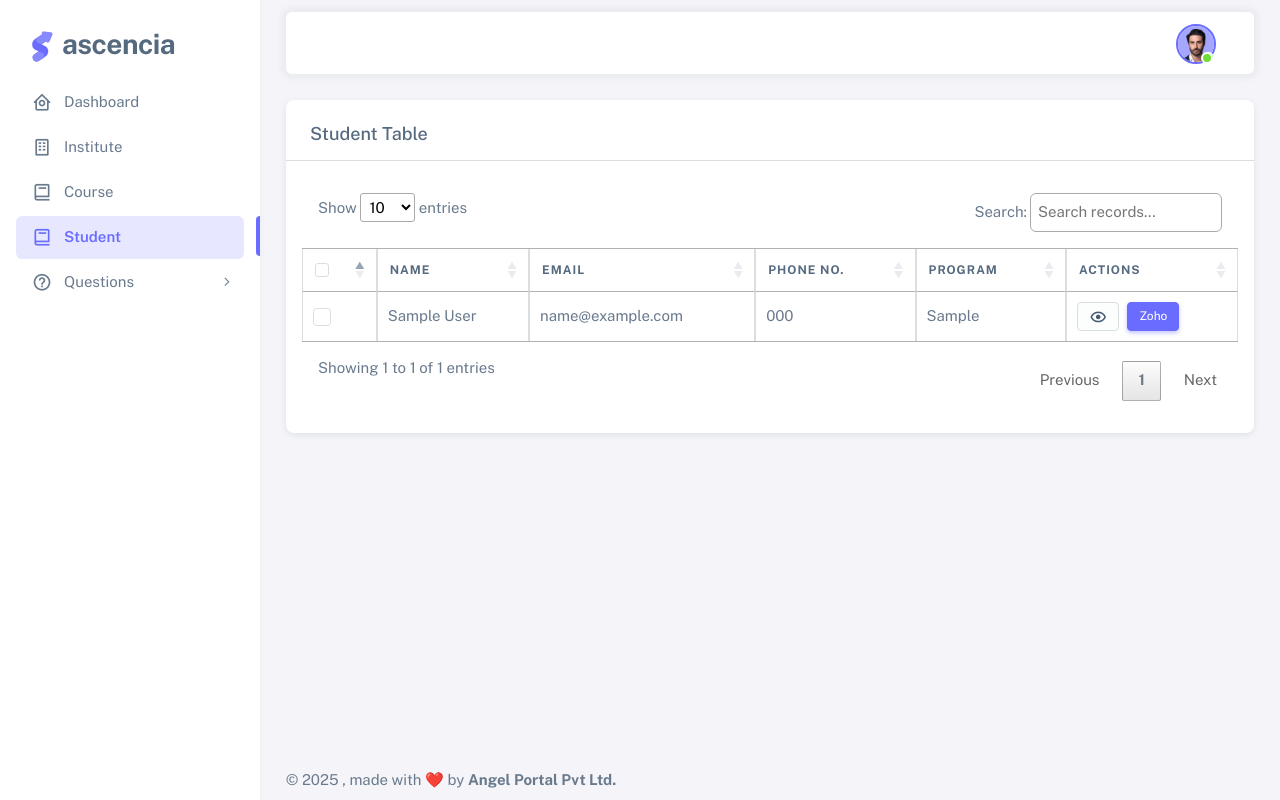
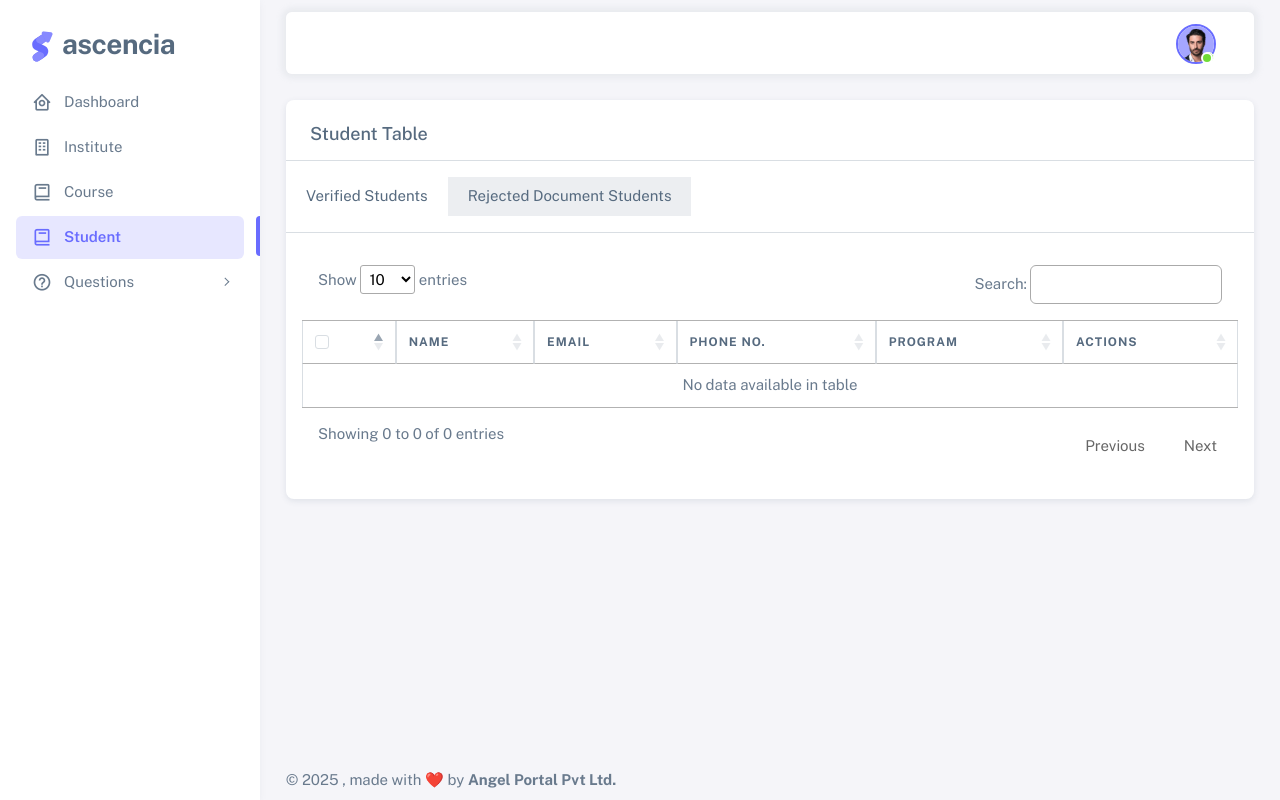
Before and after one commit to AngelPortalDev/ascencia_interviews, a Django app: page /adminpanel/students/ in a window 1280 px wide. Run offline with Django 4.2, Linux system fonts and the light colour scheme; a user stored in the database is signed in; tables that the repository leaves empty hold one stand-in row (values such as "Sample post"); some libraries are stand-ins or nearby versions.

Commit message:
add Verified Student and Reject Student in student listing page

```diff
--- a/adminpanel/templates/student/student.html
+++ b/adminpanel/templates/student/student.html
@@ -5,7 +5,6 @@
   <div class="content-wrapper">
     <!-- Content -->
     <div class="container-xxl flex-grow-1 container-p-y">
-      <!-- DataTable with Buttons -->
       <div class="card">
         <div class="card-datatable text-nowrap">
           <div id="DataTables_Table_0_wrapper" class="dt-container dt-bootstrap5 dt-empty-footer">
@@ -17,43 +16,28 @@
               </div>
               <div class="d-md-flex justify-content-between align-items-center dt-layout-end col-md-auto ms-auto mt-0">
                 <div class="dt-buttons btn-group flex-wrap mb-0">
-                  <!-- <div class="btn-group">
-                    <button class="btn buttons-collection btn-label-primary dropdown-toggle me-4" tabindex="0"
-                      aria-controls="DataTables_Table_0" type="button" aria-haspopup="dialog" aria-expanded="false"
-                      fdprocessedid="7lkvq5">
-                      <span><span class="d-flex align-items-center gap-2"><i class="icon-base bx bx-export me-sm-1"></i>
-                          <span class="d-none d-sm-inline-block">Export</span></span></span>
-                    </button>
-                  </div> -->
-                  <!-- <a href="{% url 'institute_add' %}" class="btn create-new btn-primary" tabindex="0" aria-controls="DataTables_Table_0" type="button"
-                    fdprocessedid="gbgsua">
-                    <span><span class="d-flex align-items-center gap-2"><i class="icon-base bx bx-plus icon-sm"></i>
-                        <span class="d-none d-sm-inline-block">Add Institute</span></span></span>
-                    </a> -->
                 </div>
               </div>
             </div>
             <hr>
             <div class="row m-3 my-0 justify-content-between">
               <div class="d-md-flex justify-content-between align-items-center dt-layout-start col-md-auto me-auto mt-0">
-                <!-- <div class="dt-length">
-                  <label for="dt-length-0">Show<select name="DataTables_Table_0_length" aria-controls="DataTables_Table_0"
-                      class="form-select" id="dt-length-0" fdprocessedid="trywsk">
-                      <option value="10">10</option>
-                      <option value="25">25</option>
-                      <option value="50">50</option>
-                      <option value="100">100</option>
-                    </select>entries</label>
-                </div> -->
               </div>
               <div class="d-md-flex justify-content-between align-items-center dt-layout-end col-md-auto ms-auto mt-0">
-                <!-- <div class="dt-search mt-0 mt-md-6">
-                  <label for="dt-search-0">Search:</label><input type="search" class="form-control ms-4" id="dt-search-0"
-                    placeholder="" aria-controls="DataTables_Table_0" />
-                </div> -->
               </div>
             </div>
-            <div class="justify-content-between dt-layout-table p-3">
+            <div>
+              <ul class="nav nav-tabs mb-3" id="studentTabs" role="tablist">
+                <li class="nav-item" role="presentation">
+                    <button class="nav-link active" id="verified-tab" data-bs-toggle="tab" data-bs-target="#verified" type="button" role="tab" aria-controls="verified" aria-selected="true">Verified Students</button>
+                </li>
+                <li class="nav-item" role="presentation">
+                    <button class="nav-link" id="rejected-tab" data-bs-toggle="tab" data-bs-target="#rejected" type="button" role="tab" aria-controls="rejected" aria-selected="false">Rejected Document Students</button>
+                </li>
+              </ul>
+              <hr>
+            </div>
+            <!-- <div class="justify-content-between dt-layout-table p-3">
               <div class="d-md-flex justify-content-between align-items-center col-12 dt-layout-full col-md">
                 <table class="table table-bordered table-responsive dataTable dtr-column"
                   id="DataTables_Table_0" aria-describedby="DataTables_Table_0_info" style="width: 100%">
@@ -63,10 +47,6 @@
                           <span class="dt-column-title"></span><span class="dt-column-order"></span><input
                             class="form-check-input" type="checkbox" aria-label="Select all rows" />
                         </th>
-                        <!-- <th data-dt-column="4" rowspan="1" colspan="1" class="dt-orderable-asc dt-orderable-desc"
-                          aria-label="Email: Activate to sort" tabindex="0">
-                          <span class="dt-column-title" role="button">Student Id</span><span class="dt-column-order"></span>
-                        </th> -->
                         <th data-dt-column="3" rowspan="1" colspan="1" class="dt-orderable-asc dt-orderable-desc"
                           aria-label="Name: Activate to sort" tabindex="0">
                           <span class="dt-column-title" role="button">Name</span><span class="dt-column-order"></span>
@@ -95,7 +75,6 @@
                           <td class="dt-select">
                             <input aria-label="Select row" class="form-check-input" type="checkbox" />
                           </td>
-                          <!-- <td>{{student.id}}</td> -->
                           <td>{{ student.first_name }} {{ student.last_name }}</td>
                           <td>{{student.email}}</td>
                           <td>{{student.phone}}</td>
@@ -117,81 +96,37 @@
                   <tfoot></tfoot>
                 </table>
               </div>
+            </div> -->
+
+            <div class="tab-content p-3" id="studentTabsContent">
+                <!-- Verified Students -->
+                <div class="tab-pane fade show active" id="verified" role="tabpanel">
+                    {% include 'student/student_table.html' with students=verified_students tab_id="verified_students_table" %}
+                </div>
+
+                <!-- Rejected Students -->
+                <div class="tab-pane fade" id="rejected" role="tabpanel">
+                  {% include 'student/student_table.html' with students=rejected_students tab_id="rejected_students_table" %}
+                </div>
+
             </div>
+
             <div class="row mx-3 justify-content-between">
               <div class="d-md-flex justify-content-between align-items-center dt-layout-start col-md-auto me-auto mt-0">
-                <!-- <div class="dt-info" aria-live="polite" id="DataTables_Table_0_info" role="status">
-                  Showing 1 to 10 of 100 entries
-                </div> -->
               </div>
-              <!-- <div class="d-md-flex justify-content-between align-items-center dt-layout-end col-md-auto ms-auto mt-0">
-                <div class="dt-paging">
-                  <nav aria-label="pagination">
-                    <ul class="pagination">
-                      <li class="dt-paging-button page-item disabled">
-                        <button class="page-link previous" role="link" type="button" aria-controls="DataTables_Table_0"
-                          aria-disabled="true" aria-label="Previous" data-dt-idx="previous" tabindex="-1">
-                          <i class="icon-base bx bx-chevron-left scaleX-n1-rtl icon-sm"></i>
-                        </button>
-                      </li>
-                      <li class="dt-paging-button page-item active">
-                        <button class="page-link" role="link" type="button" aria-controls="DataTables_Table_0"
-                          aria-current="page" data-dt-idx="0" fdprocessedid="5741ql">
-                          1
-                        </button>
-                      </li>
-                      <li class="dt-paging-button page-item">
-                        <button class="page-link" role="link" type="button" aria-controls="DataTables_Table_0"
-                          data-dt-idx="1" fdprocessedid="od8bui">
-                          2
-                        </button>
-                      </li>
-                      <li class="dt-paging-button page-item">
-                        <button class="page-link" role="link" type="button" aria-controls="DataTables_Table_0"
-                          data-dt-idx="2" fdprocessedid="rk5ulw">
-                          3
-                        </button>
-                      </li>
-                      <li class="dt-paging-button page-item">
-                        <button class="page-link" role="link" type="button" aria-controls="DataTables_Table_0"
-                          data-dt-idx="3" fdprocessedid="h6stpx">
-                          4
-                        </button>
-                      </li>
-                      <li class="dt-paging-button page-item">
-                        <button class="page-link" role="link" type="button" aria-controls="DataTables_Table_0"
-                          data-dt-idx="4" fdprocessedid="nevi2r">
-                          5
-                        </button>
-                      </li>
-                      <li class="dt-paging-button page-item disabled">
-                        <button class="page-link ellipsis" role="link" type="button" aria-controls="DataTables_Table_0"
-                          aria-disabled="true" data-dt-idx="ellipsis" tabindex="-1">
-                          …
-                        </button>
-                      </li>
-                      <li class="dt-paging-button page-item">
-                        <button class="page-link" role="link" type="button" aria-controls="DataTables_Table_0"
-                          data-dt-idx="9" fdprocessedid="r3ld5b">
-                          10
-                        </button>
-                      </li>
-                      <li class="dt-paging-button page-item">
-                        <button class="page-link next" role="link" type="button" aria-controls="DataTables_Table_0"
-                          aria-label="Next" data-dt-idx="next" fdprocessedid="mxxepw">
-                          <i class="icon-base bx bx-chevron-right scaleX-n1-rtl icon-sm"></i>
-                        </button>
-                      </li>
-                    </ul>
-                  </nav>
-                </div>
-              </div> -->
             </div>
           </div>
         </div>
       </div>
-      <!--/ DataTable with Buttons -->
 
     </div>
 
+    <script>
+      document.addEventListener("DOMContentLoaded", function () {
+        $('#verified_students_table').DataTable();
+        $('#rejected_students_table').DataTable();
+      });
+
+    </script>
+
 {% endblock %}
--- /dev/null
+++ b/adminpanel/templates/student/student_table.html
@@ -0,0 +1,56 @@
+
+<table class="table table-bordered table-responsive dataTable dtr-column"
+    id="{{ tab_id }}" aria-describedby="{{ tab_id }}_info" style="width: 100%">
+    <thead>
+        <tr>
+            <th data-dt-column="1" rowspan="1" colspan="1" class="dt-select dt-orderable-none" aria-label="">
+                <span class="dt-column-title"></span><span class="dt-column-order"></span>
+                <input class="form-check-input" type="checkbox" aria-label="Select all rows" />
+            </th>
+            <th data-dt-column="3" rowspan="1" colspan="1" class="dt-orderable-asc dt-orderable-desc"
+                aria-label="Name: Activate to sort" tabindex="0">
+                <span class="dt-column-title" role="button">Name</span><span class="dt-column-order"></span>
+            </th>
+            <th data-dt-column="3" rowspan="1" colspan="1" class="dt-orderable-asc dt-orderable-desc"
+                aria-label="Email: Activate to sort" tabindex="0">
+                <span class="dt-column-title" role="button">Email</span><span class="dt-column-order"></span>
+            </th>
+            <th data-dt-column="3" rowspan="1" colspan="1" class="dt-orderable-asc dt-orderable-desc"
+                aria-label="Phone No.: Activate to sort" tabindex="0">
+                <span class="dt-column-title" role="button">Phone No.</span><span class="dt-column-order"></span>
+            </th>
+            <th data-dt-column="3" rowspan="1" colspan="1" class="dt-orderable-asc dt-orderable-desc"
+                aria-label="Program: Activate to sort" tabindex="0">
+                <span class="dt-column-title" role="button">Program</span><span class="dt-column-order"></span>
+            </th>
+            <th class="d-flex align-items-center dt-orderable-none" data-dt-column="8" rowspan="1" colspan="1"
+                aria-label="Actions">
+                <span class="dt-column-title">Actions</span><span class="dt-column-order"></span>
+            </th>
+        </tr>
+    </thead>
+    <tbody>
+        {% for student in students %}
+        <tr>
+            <td class="dt-select">
+                <input aria-label="Select row" class="form-check-input" type="checkbox" />
+            </td>
+            <td>{{ student.first_name }} {{ student.last_name }}</td>
+            <td>{{ student.email }}</td>
+            <td>{{ student.phone }}</td>
+            <td>{{ student.program }}</td>
+            <td class="d-flex align-items-center">
+                <a href="{% url 'student_detail' zoho_lead_id=student.zoho_lead_id %}" class="btn btn-sm btn-light border me-2">
+                    <i class="bx bx-show"></i>
+                </a>
+                <a href="https://crm.zoho.com/crm/org771809603/tab/Leads/{{ student.zoho_lead_id }}"
+                    target="_blank"
+                    class="btn btn-sm btn-primary">
+                    Zoho
+                </a>
+            </td>
+        </tr>
+        {% endfor %}
+    </tbody>
+    <tfoot></tfoot>
+</table>
--- a/adminpanel/views/student_view.py
+++ b/adminpanel/views/student_view.py
@@ -49,27 +49,59 @@
     return JsonResponse({"status": False, "error": "Invalid request method"}, status=405)
 
 
+# def students_list(request):
+#     try:
+#         students = Students.objects.filter(deleted_at__isnull=True)
+#         student_data = [
+#             {
+#                 'id': student.student_id,
+#                 'first_name': student.first_name,
+#                 'last_name': student.last_name,
+#                 'email': student.email,
+#                 'phone': student.phone,
+#                 'program': student.program,
+#                 'zoho_lead_id': student.zoho_lead_id,
+
+#             }
+#             for student in students
+#         ]
+#         return render(request, 'student/student.html', {'students': student_data})
+
+#     except Exception as e:
+#         messages.error(request, f"An error occurred while fetching the students: {e}")
+#         return redirect('admindashboard')
+
 def students_list(request):
     try:
-        students = Students.objects.filter(deleted_at__isnull=True)
-        student_data = [
-            {
-                'id': student.student_id,
-                'first_name': student.first_name,
-                'last_name': student.last_name,
-                'email': student.email,
-                'phone': student.phone,
-                'program': student.program,
-                'zoho_lead_id': student.zoho_lead_id,
+        students = Students.objects.all()
 
-            }
-            for student in students
-        ]
-        return render(request, 'student/student.html', {'students': student_data})
+        verified_students = students.filter(edu_doc_verification_status="approved")
+        rejected_students = students.filter(edu_doc_verification_status="rejected")
+
+        def format_student_data(queryset):
+            return [
+                {
+                    'id': student.student_id,
+                    'first_name': student.first_name,
+                    'last_name': student.last_name,
+                    'email': student.email,
+                    'phone': student.phone,
+                    'program': student.program,
+                    'zoho_lead_id': student.zoho_lead_id,
+                }
+                for student in queryset
+            ]
+
+        context = {
+            'verified_students': format_student_data(verified_students),
+            'rejected_students': format_student_data(rejected_students),
+        }
+        return render(request, 'student/student.html', context)
 
     except Exception as e:
         messages.error(request, f"An error occurred while fetching the students: {e}")
         return redirect('admindashboard')
+
 
 
 
```
